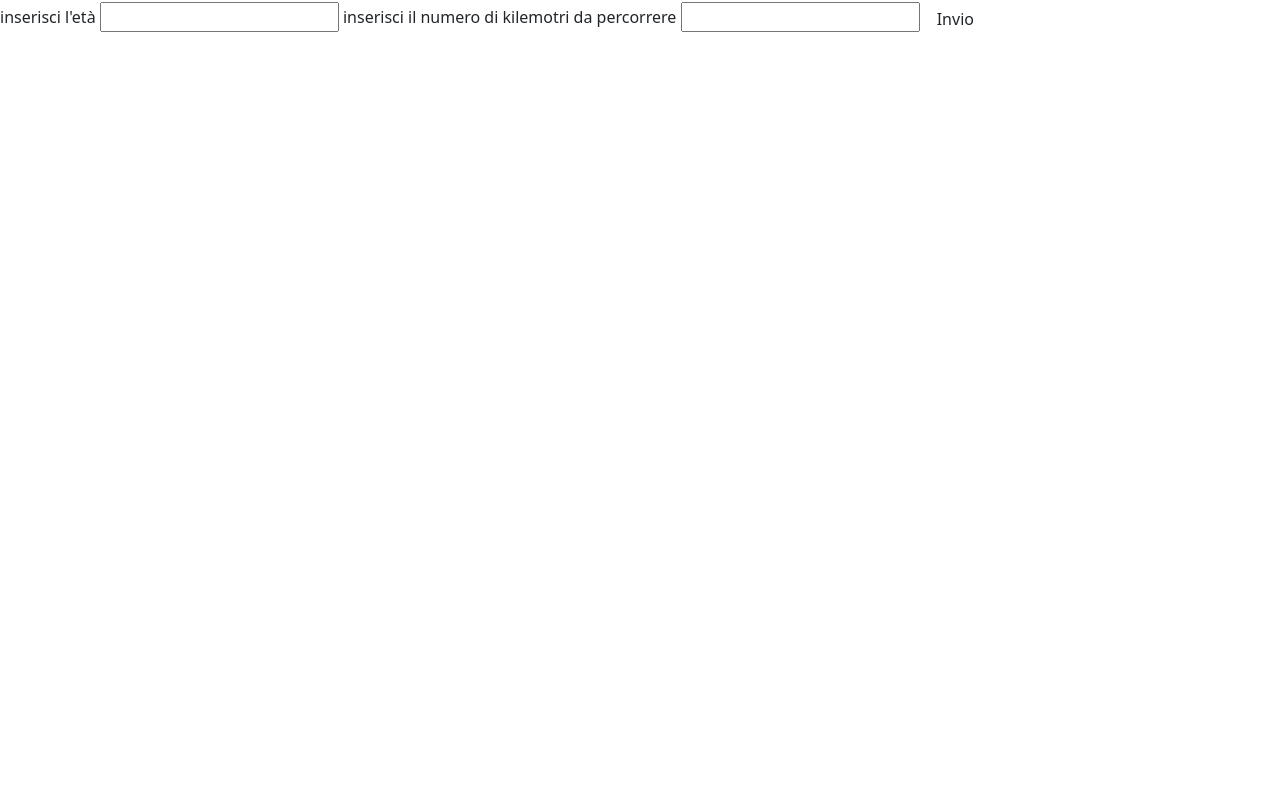
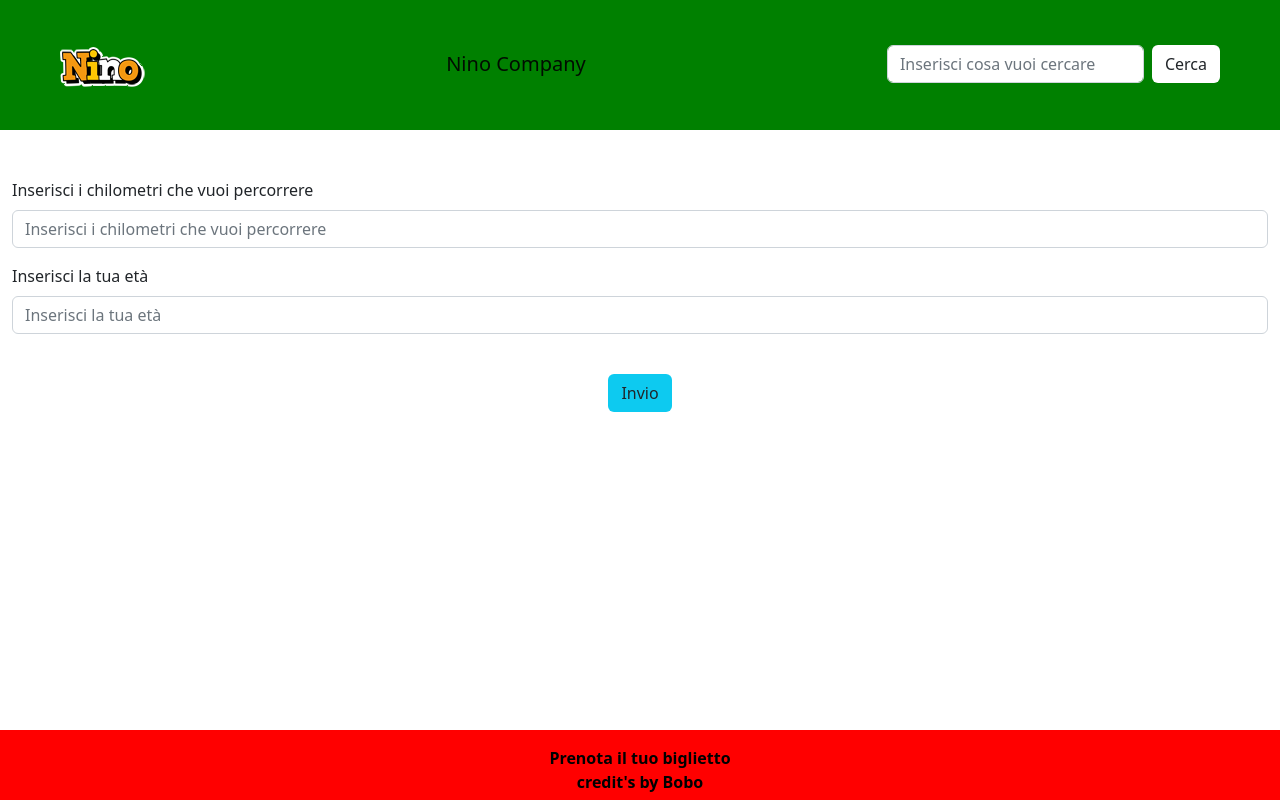
Before and after one commit to AntoninoIrrera/js-biglietto-treno-form, a plain HTML site: page index.html in a window 1280 px wide. Drawn offline with nearby package versions, Linux system fonts and the light colour scheme.

Commit message:
abbelimento pagina

```diff
--- a/css/style.css
+++ b/css/style.css
@@ -0,0 +1,14 @@
+header{
+    height: 130px;
+    background-color: green;
+}
+
+
+main{
+    height: 75vh;
+}
+
+footer{
+    height: calc(100vh - (75vh + 130px));
+    background-color: red;
+}
--- a/index.html
+++ b/index.html
@@ -13,22 +13,56 @@
     <body>
 
         <header>
-
+            <nav class="navbar px-5">
+                <div class="container-fluid">
+                    <a class="navbar-brand" href="#">
+                        <img src="./img/logo-navbar.png" alt="Logo" class="d-inline-block align-text-top">
+                    </a>
+                    <a href="#" class="navbar-brand">
+                        Nino Company
+                    </a>
+                    <form class="d-flex" role="search">
+                        <input class="form-control me-2" type="search" placeholder="Inserisci cosa vuoi cercare" aria-label="Search">
+                        <button class="btn bg-white" type="submit">Cerca</button>
+                    </form>
+                </div>
+            </nav>
         </header>
 
         <main>
-            <label for="age">inserisci l'età</label>
-            <input type="number" name="age" id="age">
-            <label for="numeroKm">inserisci il numero di kilemotri da percorrere</label>
-            <input type="number" name="numeroKm" id="numeroKm">
-            <a href="#" class="btn">Invio</a>
-            <pre id="output">
-
-            </pre>
+            <div class="container-fluid">
+                <div class="row">
+                    <div class="col-12 mt-5">
+                        <div class="mb-3">
+                            <label for="numeroKm" class="form-label">Inserisci i chilometri che vuoi percorrere</label>
+                            <input name="numeroKm" type="number" class="form-control" id="numeroKm" placeholder="Inserisci i chilometri che vuoi percorrere">
+                        </div>
+                        <div class="mb-3">
+                            <label for="age" class="form-label">Inserisci la tua età</label>
+                            <input name="age" type="number" class="form-control" id="age" placeholder="Inserisci la tua età">
+                        </div>
+                        <div class="text-center">
+                            <a href="#" class="btn mt-4 bg-info">Invio</a>
+                            <h2 class="mt-5" id="output"></h2>
+                        </div>
+                    </div>
+                </div>
+            </div>
         </main>
 
         <footer>
-
+            <div class="container-fluid h-100">
+                <div class="row text-center h-100">
+                    <div class="col-12 pt-3">
+                        <a class="text-decoration-none fw-bold text-black" href="#">
+                            Prenota il tuo biglietto
+                        </a>
+                    </div>
+                    <div class="col-12">
+                        <p class="text-black fw-bold">credit's by Bobo</p>
+                    </div>
+                </div>
+            </div>
         </footer>
 
         <!-- link js botstrap -->
```
Also changed, not shown: img/logo-navbar.png (added).
